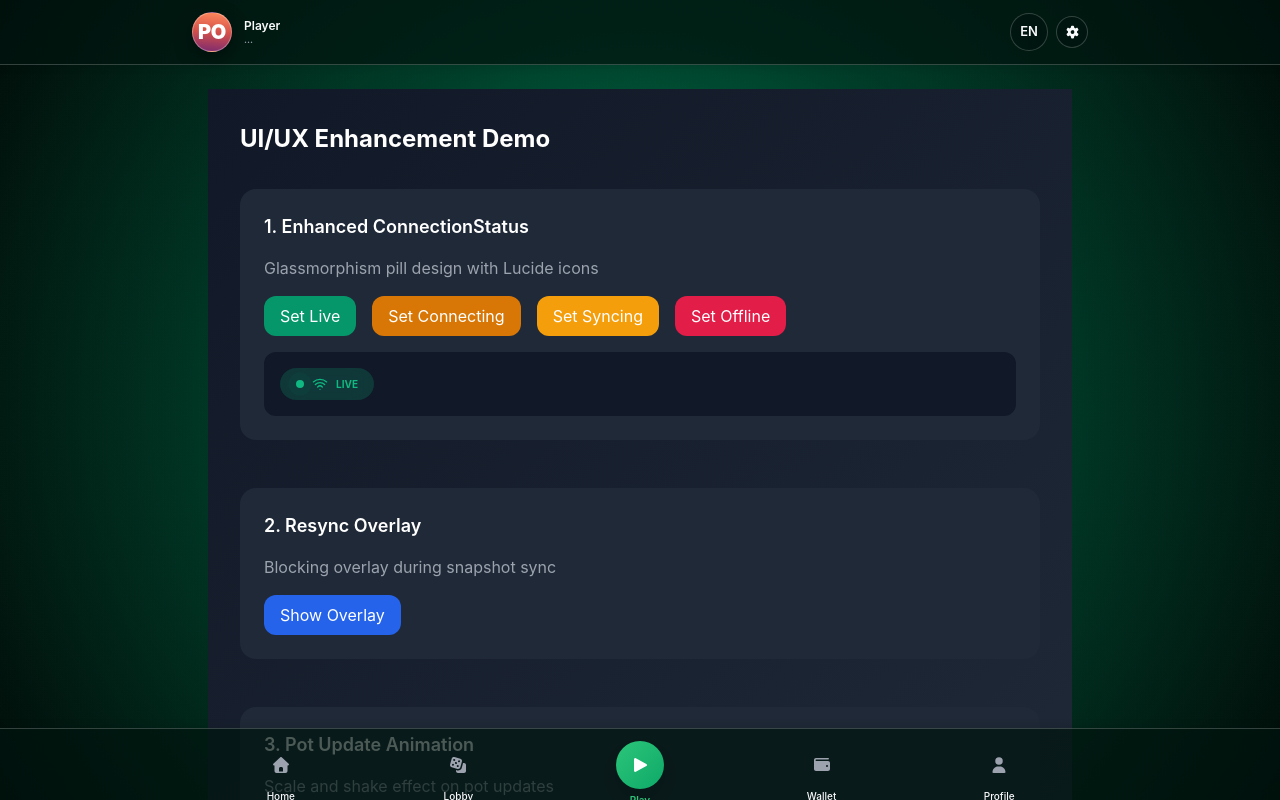
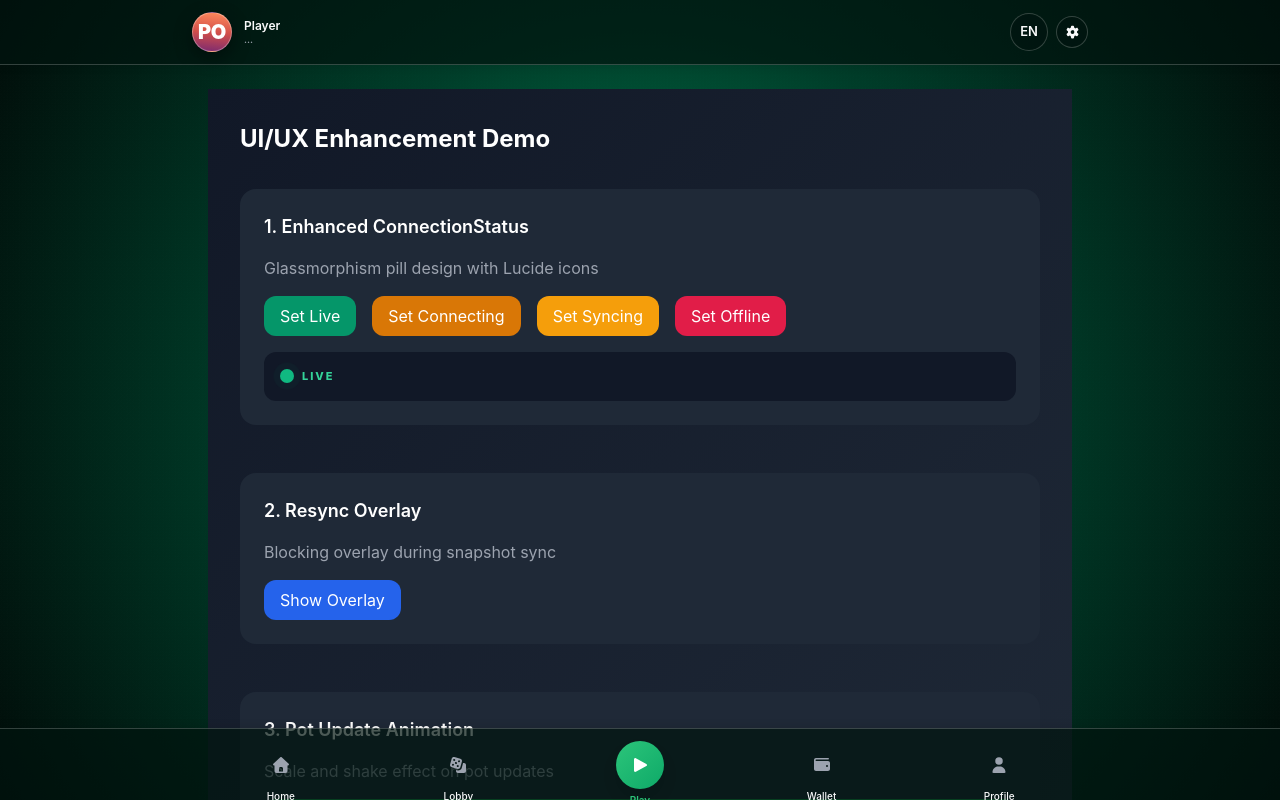
Before and after one commit to shahinmnm/poker-last, a React (Vite) app in the folder telegram_poker_bot/frontend/: page /ui-demo in a window 1280 px wide. Built offline with nearby package versions, Linux system fonts and the light colour scheme; a small style sheet from the web is missing.

Commit message:
Enhance LobbyRow and TableView components with GameVariantBadge and TableHeader integration; refactor ConnectionStatus for improved state handling

```diff
--- a/telegram_poker_bot/frontend/src/components/lobby-new/LobbyRow.tsx
+++ b/telegram_poker_bot/frontend/src/components/lobby-new/LobbyRow.tsx
@@ -11,6 +11,7 @@ import { useTelegram } from '../../hooks/useTelegram'
 import { apiFetch } from '@/utils/apiClient'
 import type { LobbyEntry } from '../../types/normalized'
 import Badge from '../ui/Badge'
+import GameVariantBadge from '../ui/GameVariantBadge'
 
 interface LobbyRowProps {
   entry: LobbyEntry
@@ -175,8 +176,8 @@ export function LobbyRow({ entry, onClick }: LobbyRowProps) {
             )}
           </div>
 
-          <div className="flex items-center gap-3 text-sm text-gray-400">
-            <span className="font-mono">{entry.variant}</span>
+          <div className="flex flex-wrap items-center gap-3 text-sm text-gray-400">
+            <GameVariantBadge variant={entry.variant} size="sm" />
             <span className="font-mono">{entry.stakes}</span>
             {entry.currency && (
               <>
--- /dev/null
+++ b/telegram_poker_bot/frontend/src/components/table-new/TableHeader.tsx
@@ -0,0 +1,50 @@
+import { Menu } from 'lucide-react'
+import type { ConnectionState, TableMetadata } from '@/types/normalized'
+import { useGameVariant } from '@/utils/gameVariant'
+import { cn } from '@/utils/cn'
+import ConnectionStatus from '../ui/ConnectionStatus'
+import Button from '../ui/Button'
+
+interface TableHeaderProps {
+  metadata: TableMetadata
+  connectionState: ConnectionState
+  onMenuOpen?: () => void
+}
+
+export default function TableHeader({ metadata, connectionState, onMenuOpen }: TableHeaderProps) {
+  const { icon: VariantIcon, text: colorClass } = useGameVariant(metadata.variant)
+
+  return (
+    <div className="fixed top-0 left-0 w-full z-50 pointer-events-none">
+      <div className="pointer-events-auto mx-auto mt-[calc(env(safe-area-inset-top)+12px)] flex items-center justify-between gap-3 rounded-full border border-white/10 bg-black/80 backdrop-blur-md px-3 py-1 shadow-2xl transition-all max-w-[90vw] w-auto">
+        <div className="flex items-center gap-2">
+          <ConnectionStatus state={connectionState} />
+        </div>
+
+        <div className="h-8 w-px bg-white/10" />
+
+        <div className="flex items-center gap-2 min-w-0">
+          <div className="flex h-8 w-8 items-center justify-center rounded-full bg-white/5">
+            <VariantIcon className={cn('h-4 w-4', colorClass)} />
+          </div>
+          <div className="flex flex-col leading-tight min-w-0">
+            <span className="text-sm font-semibold text-white truncate">{metadata.name}</span>
+            <span className="text-[11px] text-gray-400">{metadata.stakes}</span>
+          </div>
+        </div>
+
+        <Button
+          type="button"
+          variant="ghost"
+          size="sm"
+          className="rounded-full px-3 text-white hover:bg-white/10 focus-visible:ring-offset-0"
+          onClick={onMenuOpen}
+          disabled={!onMenuOpen}
+          aria-label="Table menu"
+        >
+          <Menu className="h-5 w-5" />
+        </Button>
+      </div>
+    </div>
+  )
+}
--- a/telegram_poker_bot/frontend/src/components/table-new/TableView.tsx
+++ b/telegram_poker_bot/frontend/src/components/table-new/TableView.tsx
@@ -18,8 +18,8 @@ import DrawRenderer from './DrawRenderer'
 import PotDisplay from './PotDisplay'
 import HandResultOverlay from './HandResultOverlay'
 import WinnerBanner from './WinnerBanner'
+import TableHeader from './TableHeader'
 import Modal from '../ui/Modal'
-import ConnectionStatus from '../ui/ConnectionStatus'
 import { getSeatLayout } from '../../config/tableLayout'
 import type { ActionType, CardCode, TableDeltaMessage } from '../../types/normalized'
 import { apiFetch } from '@/utils/apiClient'
@@ -316,29 +316,11 @@ export function TableView() {
         </div>
       )}
 
-      {/* Table metadata and connection status - Z-Index: 50 */}
-      <div className="absolute top-4 left-4 z-50 flex flex-col gap-2">
-        <div className="bg-gray-800/90 backdrop-blur-sm rounded-lg px-4 py-2 text-white">
-          <div className="font-bold">{table_metadata.name}</div>
-          <div className="text-sm text-gray-400">
-            {table_metadata.variant} • {table_metadata.stakes}
-          </div>
-        </div>
-        <ConnectionStatus connectionState={connectionState} />
-      </div>
-
-      {/* Leave Table button in top-right corner (for seated players only) - Z-Index: 50 */}
-      {heroSeat && (
-        <div className="absolute top-4 right-4 z-50">
-          <button
-            onClick={() => setShowLeaveConfirm(true)}
-            className="px-4 py-2 bg-red-600 hover:bg-red-700 text-white rounded-lg font-semibold flex items-center gap-2"
-            title="Leave table and cash out"
-          >
-            <span>Leave Table</span>
-          </button>
-        </div>
-      )}
+      <TableHeader
+        metadata={table_metadata}
+        connectionState={connectionState}
+        onMenuOpen={() => setShowLeaveConfirm(true)}
+      />
 
       {/* Main table area with strict Z-Index layering */}
       <div className="table-container relative h-full flex flex-col items-center justify-center">
--- a/telegram_poker_bot/frontend/src/components/ui/ConnectionStatus.tsx
+++ b/telegram_poker_bot/frontend/src/components/ui/ConnectionStatus.tsx
@@ -1,111 +1,44 @@
-/**
- * Phase 6: Enhanced ConnectionStatus Component
- *
- * High-fidelity traffic light system for WebSocket connection state.
- * - LIVE: Green Pulse (Emerald-500) + Wifi Icon
- * - SYNCING: Yellow Spinner (Amber-400) + Loader2 Icon (animate-spin)
- * - DISCONNECTED: Red Alert (Rose-600) + WifiOff Icon
- */
-
-import { useMemo } from 'react'
-import { Wifi, Loader2, WifiOff } from 'lucide-react'
-import type { ConnectionState } from '../../types/normalized'
-import type { WebSocketStatus } from '../../legacy/hooks/useTableWebSocket'
+import { Loader2, WifiOff } from 'lucide-react'
+import type { ConnectionState } from '@/types/normalized'
+import { cn } from '@/utils/cn'
 
 interface ConnectionStatusProps {
-  connectionState?: ConnectionState
-  status?: WebSocketStatus // Legacy support
+  state: ConnectionState
   className?: string
 }
 
-interface StatusConfig {
-  icon: typeof Wifi | typeof Loader2 | typeof WifiOff
-  text: string
-  iconColor: string
-  bgColor: string
-  pulseColor?: string
-  shouldSpin?: boolean
-  shouldPulse?: boolean
-}
+// Visual indicator for WebSocket health with mobile-friendly motion cues.
+export default function ConnectionStatus({ state, className }: ConnectionStatusProps) {
+  if (state === 'live') {
+    return (
+      <div className={cn('flex items-center gap-2', className)}>
+        <span className="relative flex h-3.5 w-3.5">
+          <span className="absolute inline-flex h-full w-full rounded-full bg-emerald-500/70 opacity-75 animate-ping" />
+          <span className="relative inline-flex h-3.5 w-3.5 rounded-full bg-emerald-500" />
+        </span>
+        <span className="text-[11px] font-extrabold tracking-[0.18em] text-emerald-400 uppercase">
+          LIVE
+        </span>
+      </div>
+    )
+  }
 
-/**
- * Get status configuration based on connection state
- */
-function getStatusConfig(state: ConnectionState | WebSocketStatus): StatusConfig {
-  switch (state) {
-    case 'live':
-    case 'connected':
-      return {
-        icon: Wifi,
-        text: 'LIVE',
-        iconColor: 'text-emerald-500',
-        bgColor: 'bg-emerald-500/20',
-        pulseColor: 'bg-emerald-500',
-        shouldPulse: true,
-        shouldSpin: false,
-      }
-    case 'connecting':
-    case 'syncing_snapshot':
-      return {
-        icon: Loader2,
-        text: 'SYNCING',
-        iconColor: 'text-amber-400',
-        bgColor: 'bg-amber-500/20',
-        shouldPulse: false,
-        shouldSpin: true,
-      }
-    case 'disconnected':
-    case 'version_mismatch':
-      return {
-        icon: WifiOff,
-        text: 'OFFLINE',
-        iconColor: 'text-rose-600',
-        bgColor: 'bg-rose-500/20',
-        shouldPulse: false,
-        shouldSpin: false,
-      }
-    default:
-      return {
-        icon: WifiOff,
-        text: 'OFFLINE',
-        iconColor: 'text-gray-500',
-        bgColor: 'bg-gray-500/20',
-        shouldPulse: false,
-        shouldSpin: false,
-      }
+  if (state === 'connecting' || state === 'syncing_snapshot') {
+    return (
+      <div className={cn('flex items-center gap-2', className)}>
+        <Loader2 className="h-4 w-4 text-amber-400 animate-spin" />
+        <span className="text-[11px] font-bold tracking-[0.14em] text-amber-400 uppercase">
+          SYNC
+        </span>
+      </div>
+    )
   }
-}
-
-/**
- * Visual indicator for WebSocket connection status.
- * Traffic light system with pulsing and spinning animations.
- */
-export default function ConnectionStatus({ connectionState, status, className = '' }: ConnectionStatusProps) {
-  const { icon: Icon, text, iconColor, bgColor, pulseColor, shouldSpin, shouldPulse } = useMemo(() => {
-    // Use new ConnectionState if provided, otherwise fall back to legacy status
-    const state = connectionState || (status === 'connected' ? 'live' : status === 'connecting' ? 'connecting' : 'disconnected')
-    return getStatusConfig(state)
-  }, [connectionState, status])
 
   return (
-    <div className={`inline-flex items-center gap-2 px-4 py-2 bg-black/40 backdrop-blur-md rounded-full ${bgColor} ${className} relative overflow-visible`}>
-      {/* Pulse indicator for LIVE state */}
-      {shouldPulse && pulseColor && (
-        <div className="absolute left-4 top-1/2 -translate-y-1/2 flex items-center justify-center">
-          <span className={`absolute inline-flex h-3 w-3 rounded-full ${pulseColor} opacity-75 animate-ping`}></span>
-          <span className={`relative inline-flex rounded-full h-2 w-2 ${pulseColor}`}></span>
-        </div>
-      )}
-
-      {/* Icon - add left margin when pulse is visible to make room */}
-      <Icon
-        size={16}
-        className={`${iconColor} ${shouldSpin ? 'animate-spin' : ''} ${shouldPulse ? 'ml-4' : ''}`}
-      />
-
-      {/* Status text */}
-      <span className={`text-xs font-bold ${iconColor}`}>
-        {text}
+    <div className={cn('flex items-center gap-2', className)}>
+      <WifiOff className="h-4 w-4 text-rose-500" />
+      <span className="text-[11px] font-bold tracking-[0.14em] text-rose-500 uppercase">
+        OFFLINE
       </span>
     </div>
   )
--- a/telegram_poker_bot/frontend/src/pages/UIDemoPage.tsx
+++ b/telegram_poker_bot/frontend/src/pages/UIDemoPage.tsx
@@ -52,7 +52,7 @@ export default function UIDemoPage() {
             </div>
 
             <div className="p-4 bg-gray-900 rounded-lg">
-              <ConnectionStatus connectionState={connectionState} />
+              <ConnectionStatus state={connectionState} />
             </div>
           </div>
         </section>
```
